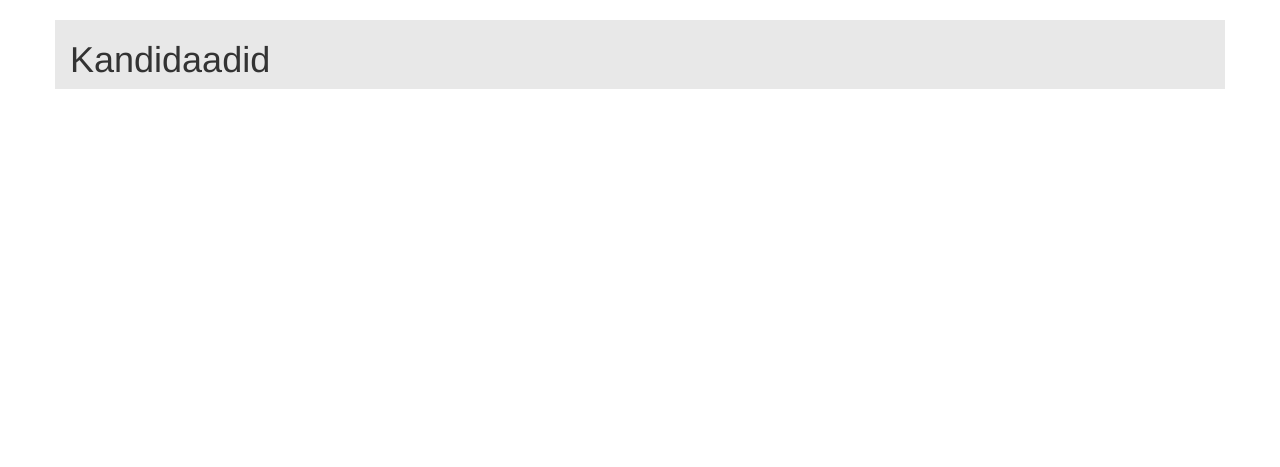
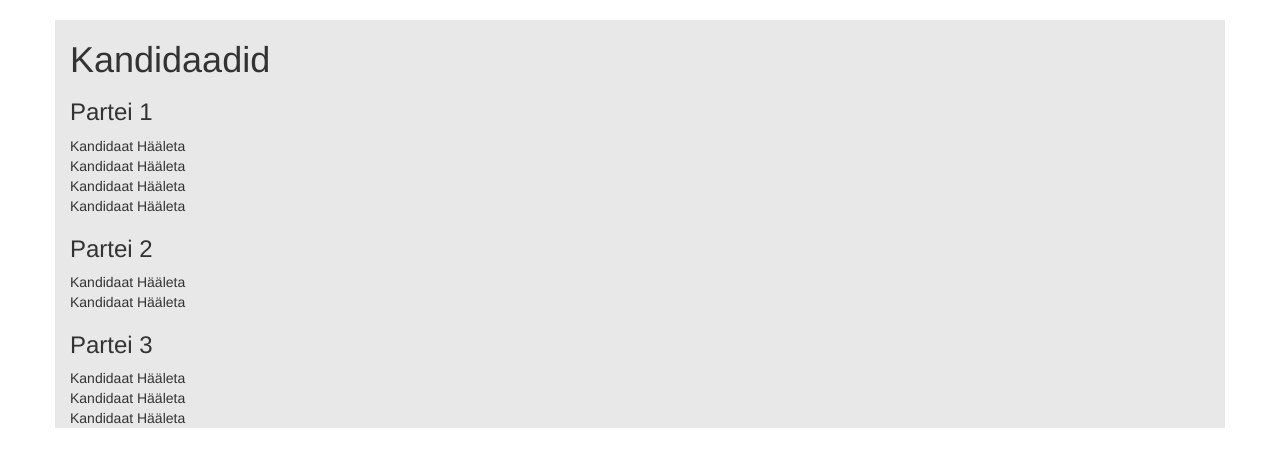
Before and after one commit to liivur/veebiprojekt, a PHP site: page /candidates.php in a window 1280 px wide. Shown: the part 70-537 px from the top of the page. Run offline with PHP 8.4, Linux system fonts and the light colour scheme; some libraries are stand-ins or nearby versions.

Commit message:
Added content to candidates view, fixed vote url

```diff
--- a/prototype/candidates.php
+++ b/prototype/candidates.php
@@ -9,6 +9,42 @@
 		</header>
 		<section class="content container">
 	    	<h1>Kandidaadid</h1>
+	    	<div>
+	    		<h3>Partei 1</h3>
+    			<div>
+    				Kandidaat <a href="#">Hääleta</a>
+    			</div>
+    			<div>
+    				Kandidaat <a href="#">Hääleta</a>
+    			</div>
+    			<div>
+    				Kandidaat <a href="#">Hääleta</a>
+    			</div>
+    			<div>
+    				Kandidaat <a href="#">Hääleta</a>
+    			</div>
+    		</div>
+    		<div>
+	    		<h3>Partei 2</h3>
+    			<div>
+    				Kandidaat <a href="#">Hääleta</a>
+    			</div>
+    			<div>
+    				Kandidaat <a href="#">Hääleta</a>
+    			</div>
+    		</div>
+    		<div>
+	    		<h3>Partei 3</h3>
+    			<div>
+    				Kandidaat <a href="#">Hääleta</a>
+    			</div>
+    			<div>
+    				Kandidaat <a href="#">Hääleta</a>
+    			</div>
+    			<div>
+    				Kandidaat <a href="#">Hääleta</a>
+    			</div>
+    		</div>
 		</section>
 
 	    <?php require './components/javascripts.php'; ?>
--- a/prototype/components/admin-header.php
+++ b/prototype/components/admin-header.php
@@ -13,7 +13,7 @@
 					<button type="submit">Otsi</button>
 				</form>
 			</li>
-			<li class="menu-item"><a href="./admin.php">Hääleta</a></li>
+			<li class="menu-item"><a href="./vote.php">Hääleta</a></li>
 			<li class="menu-item"><a href="./candidates.php">Kandidaadid</a></li>
 			<li class="menu-item"><a href="./statistics.php">Statistika</a></li>
 			<li class="menu-item"><a href="./admin.php">Systeemi haldus</a></li>
```
